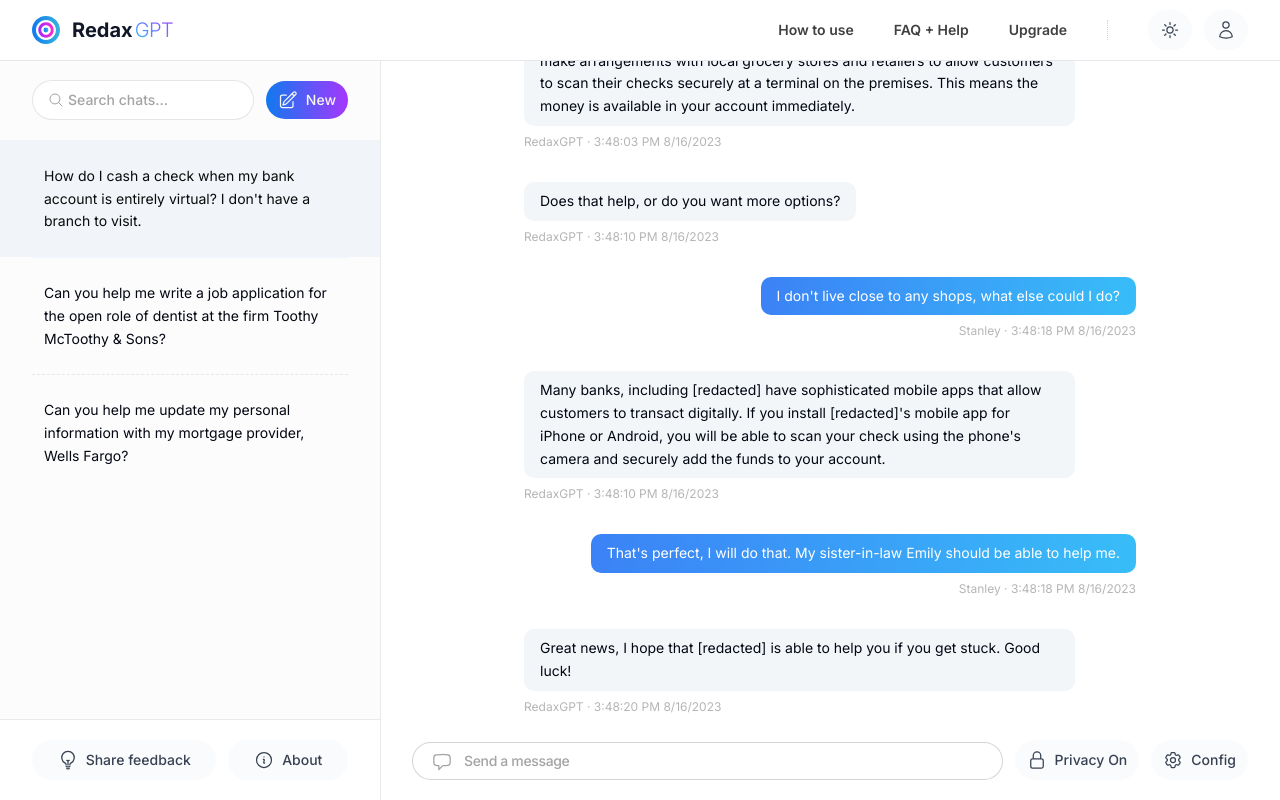
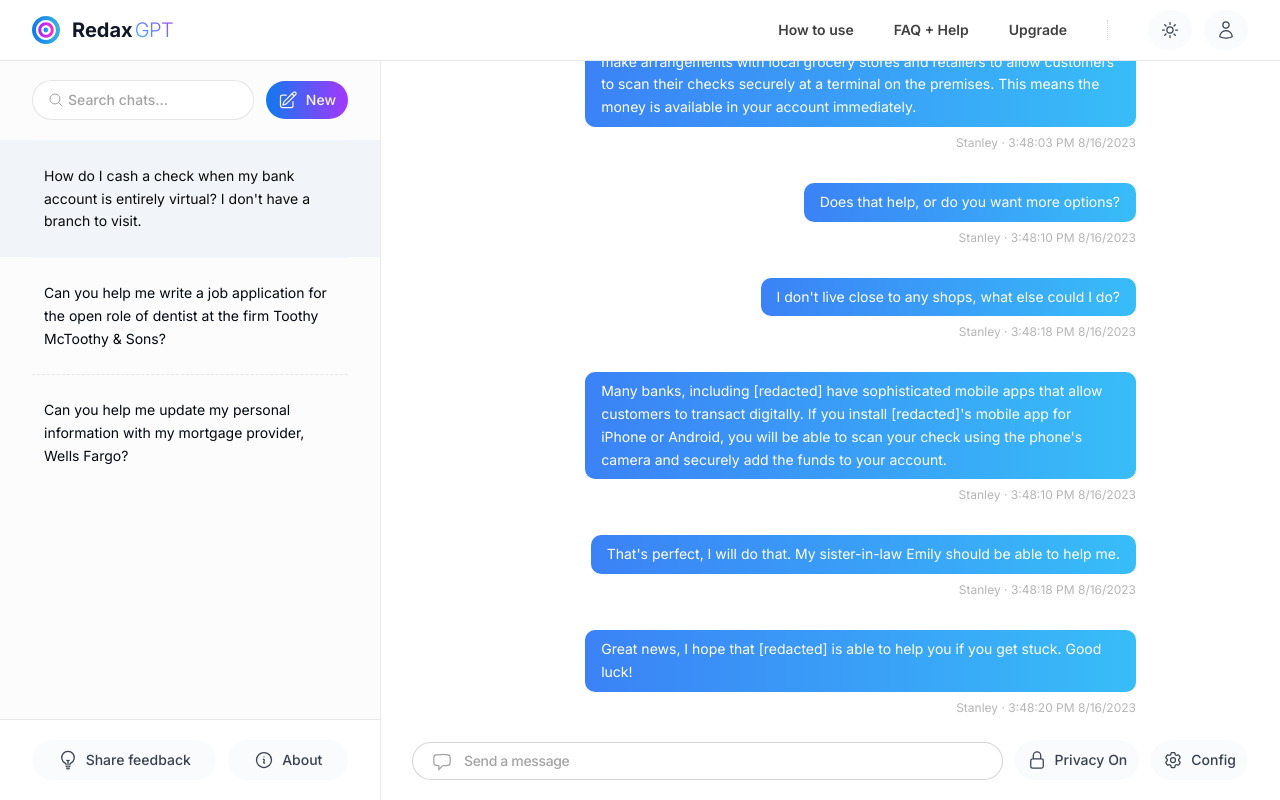
Before and after one commit to goodeyelabs/gpt-chatster, a Next.js app: page / in a window 1280 px wide. Built offline with nearby package versions, Linux system fonts and the light colour scheme.

Commit message:
test 1: remove animation from message bubbles

```diff
--- a/src/components/messages.tsx
+++ b/src/components/messages.tsx
@@ -34,31 +34,10 @@
                     messages.map((m:object, m_idx:number) => {
                         const msg:any = m
 
-                        //  TODO: make this bit DRY
-                        //  GPT response bubble
-                        if (msg.author === 'server') {
-                            return (
-                                <div
-                                    key={m_idx}
-                                    className='grid px-2.5 md:px-3 xl:px-4 animate-pop-up-from-bottom'
-                                    >
-                                    <div className='grid gap-2 w-[90%] place-self-start justify-start justify-items-start py-4'>
-                                        <div className='grid bg-slate-200/40 dark:bg-redax-light rounded-[10px] px-2.5 md:px-3 xl:px-4'>
-                                            <p className='text-sm font-base tracking-slight leading-relaxed text-gray-950 dark:text-stone-300 py-2'>
-                                                {msg.message || 'New message'}
-                                            </p>
-                                        </div>
-                                        <p className='text-xs text-neutral-400/80 dark:text-neutral-500/70 tracking-normal'><span className='font-base'>RedaxGPT</span> &middot; {mounted ? formatDate(msg.timestamp.toString()) : 'Loading'}</p>
-                                    </div>
-                                </div>
-                            )
-                        }
-
-                        //  User response bubble
                         return (
                             <div
                                 key={m_idx}
-                                className='grid px-2.5 md:px-3 xl:px-4 animate-pop-up-from-bottom'
+                                className='grid px-2.5 md:px-3 xl:px-4'
                             >
                                 <div className='grid gap-2 w-[90%] place-self-end justify-end justify-items-end py-4'>
                                     <div className='grid bg-gradient-to-r from-blue-500 to-sky-400 rounded-[10px] px-2.5 md:px-3 xl:px-4'>
```
